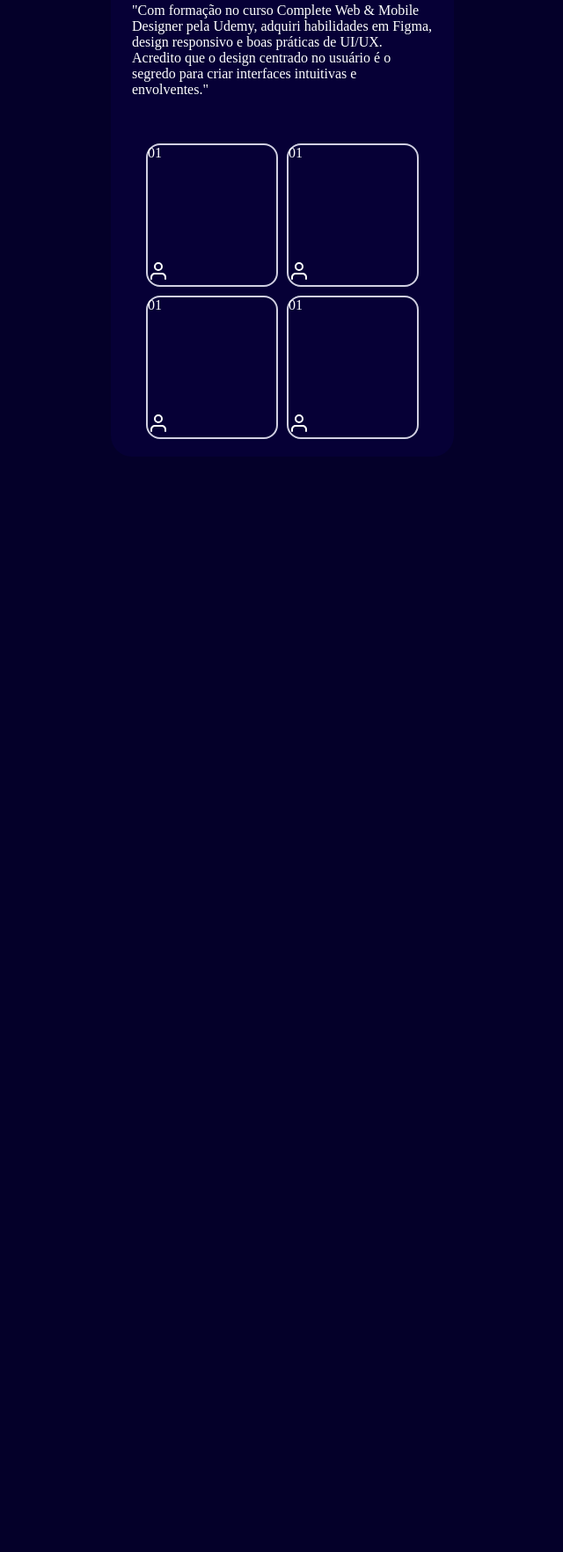
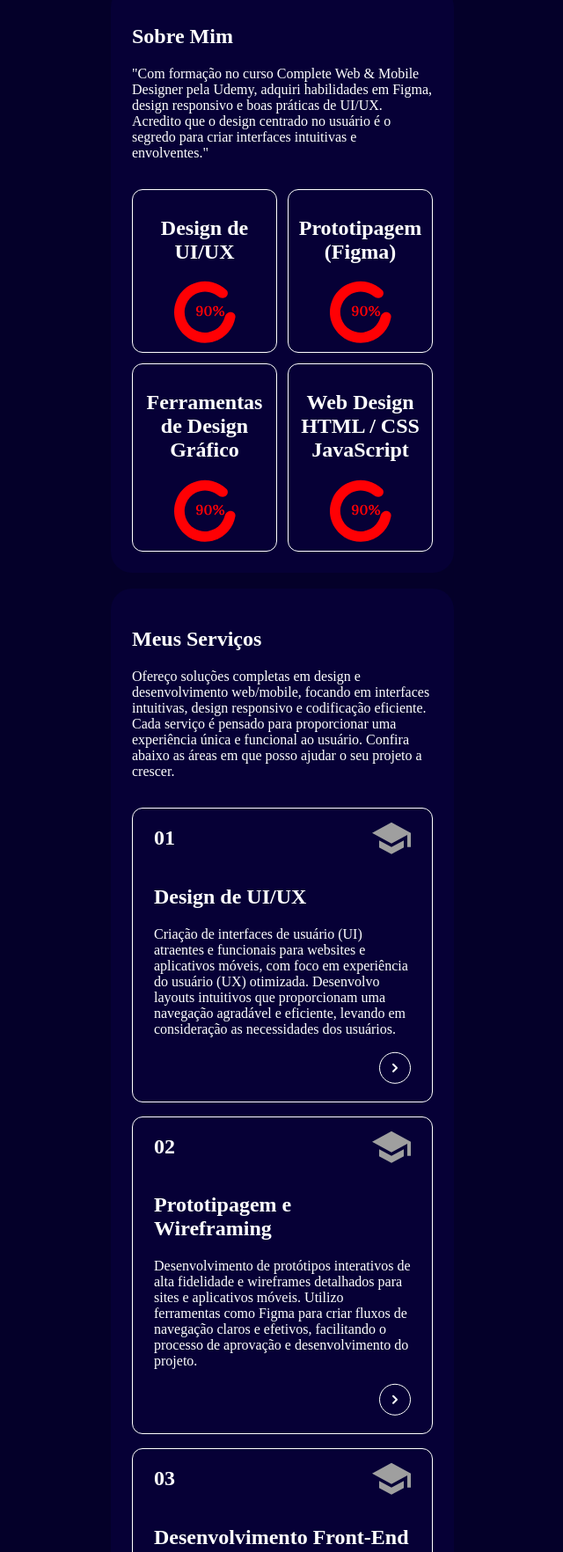
Before and after one commit to meugomes/home, a plain HTML site: page index.html in a window 1280 px wide. Shown: the part 793-2557 px from the top of the page at 88% size, without its empty margins (319-959 px from the left). Before the commit the page ends 1312 px from the top, so only its background shows below. Drawn offline with Linux system fonts and the light colour scheme.

Commit message:
Atualização

```diff
--- a/index.html
+++ b/index.html
@@ -47,28 +47,121 @@
         </div>
         <div id="quadro">
             <div id="_00">
-                <div>01</div>
-                <div><img src="imagens/user.svg" alt=""></div>
+                <h1>Design de UI/UX</h1>
+                <img src="imagens/h90.svg" alt="">
             </div>
             <div id="_00">
-                <div>01</div>
-                <div><img src="imagens/user.svg" alt=""></div>
+                <h1>Prototipagem (Figma)</h1>
+                <img src="imagens/h90.svg" alt="">
             </div>
             <div id="_00">
-                <div>01</div>
-                <div><img src="imagens/user.svg" alt=""></div>
+                <h1>Ferramentas de Design Gráfico</h1>
+                <img src="imagens/h90.svg" alt="">
             </div>
             <div id="_00">
-                <div>01</div>
-                <div><img src="imagens/user.svg" alt=""></div>
+                <h1> Web Design HTML / CSS JavaScript</h1>
+                <img src="imagens/h90.svg" alt="">
             </div>
+
         </div>
     </section>
-    <section class="skills">
-    </div>
+    <br>
+    <section class="service">
+        <div>
+            <h1>Meus Serviços</h1>
+        <p>
+            Ofereço soluções completas em design e desenvolvimento web/mobile, focando em interfaces intuitivas, design responsivo e codificação eficiente. Cada serviço é pensado para proporcionar uma experiência única e funcional ao usuário. Confira abaixo as áreas em que posso ajudar o seu projeto a crescer.
+         </p>
+        </div>
+
+        <div id="service">
+
+            <div id="icone_service">
+                <h1>01</h1>
+                <img src="imagens/serv.svg" alt="">
+            </div>
+            <div>
+                <h1>Design de UI/UX</h1>
+            <div id="txt_service">
+                <p>Criação de interfaces de usuário (UI) atraentes e funcionais para websites e aplicativos móveis, com foco em experiência do usuário (UX) otimizada. Desenvolvo layouts intuitivos que proporcionam uma navegação agradável e eficiente, levando em consideração as necessidades dos usuários.</p>
+            </div>
+
+            </div>
+            <div id="ico_sevice">
+                <a href="#"><img src="imagens/Icon Button Container.svg" alt=""></a>
+            </div>
+
+         </div>
+
+         <div id="service">
+
+            <div id="icone_service">
+                <h1>02</h1>
+                <img src="imagens/serv.svg" alt="">
+            </div>
+            <div>
+                <h1>Prototipagem e Wireframing</h1>
+            <div id="txt_service">
+                <p>Desenvolvimento de protótipos interativos de alta fidelidade e wireframes detalhados para sites e aplicativos móveis. Utilizo ferramentas como Figma para criar fluxos de navegação claros e efetivos, facilitando o processo de aprovação e desenvolvimento do projeto.</p>
+            </div>
+
+            </div>
+            <div id="ico_sevice">
+                <a href="#"><img src="imagens/Icon Button Container.svg" alt=""></a>
+            </div>
+
+         </div>
+
+         <div id="service">
+
+            <div id="icone_service">
+                <h1>03</h1>
+                <img src="imagens/serv.svg" alt="">
+            </div>
+            <div>
+                <h1>Desenvolvimento Front-End</h1>
+            <div id="txt_service">
+                <p>Codificação de páginas web utilizando HTML, CSS, e JavaScript para criar websites totalmente funcionais, dinâmicos e com boa performance. Capaz de implementar funcionalidades interativas e animações suaves que enriquecem a experiência do usuário.</p>
+            </div>
+
+            </div>
+            <div id="ico_sevice">
+                <a href="#"><img src="imagens/Icon Button Container.svg" alt=""></a>
+            </div>
+
+         </div>
+         <div id="service">
+
+            <div id="icone_service">
+                <h1>04</h1>
+                <img src="imagens/serv.svg" alt="">
+            </div>
+            <div>
+                <h1>Design de Identidade Visual</h1>
+            <div id="txt_service">
+                <p>Desenvolvimento de identidade visual e criação de logotipos e sistemas de design completos. Isso inclui a criação de paletas de cores, tipografia personalizada e design de elementos gráficos que representem a personalidade da marca de forma coesa.</p>
+            </div>
+
+            </div>
+            <div id="ico_sevice">
+                <a href="#"><img src="imagens/Icon Button Container.svg" alt=""></a>
+            </div>
+
+         </div>
     </section>
+    <br>
     <section class="portifolio">
 
+        <div id="service">
+
+            <div>
+                <h1>Design de Identidade Visual</h1>
+            </div>
+            <div id="ico_sevice">
+                <a href="#"><img src="imagens/Icon Button Container.svg" alt=""></a>
+            </div>
+
+         </div>
     </section>
 
     <footer></footer>
--- a/style.css
+++ b/style.css
@@ -32,12 +32,11 @@ align-items: flex-start;
 }
 
 section {
-    display: flex;
-    flex-direction: column;
+    display: grid;
+    grid-template-columns: 100%;
     align-items: center;
-    flex-wrap: wrap;
-    padding-right: 24px;
-    padding-left: 24px;
+    justify-content: center;
+    padding: 24px;
     border-radius: 24px;
     background: #060036;
     min-width: 300px;
@@ -60,13 +59,14 @@ section {
     color: red;
 }
 .home button{
-    height: 48px;
+     height: 48px;
 padding: 0px 16px;
 border-radius: 6px;
 border: 2px solid #F4F1F1;
 background: #040029;
 color: white;
 width: 200px;
+
 
 }
 
@@ -76,25 +76,45 @@ width: 200px;
 }
 
 #quadro {
-    display: flex;
-  flex-direction: row;
-  flex-wrap: wrap;
-  align-items: center;
- justify-content: center;
-  gap: 10px;
-  margin: 0 auto;
-  padding: 20px 10px;
+    display: grid;
+    grid-template-columns: 1fr 1fr;
+    gap:12px;
 }
 
-#quadro #_00{
-    width: 150px;
-  height: 163px;
-  object-fit: cover;
-  border-radius: 16px;
-    border: 2px solid #D1D0E2;
+#_00 {
+    display: grid;
+    justify-content: space-between;
+    border:solid 1px;
+    border-radius: 12px;
+    justify-items:center ;
+    text-align: center;
+    padding: 10px;
+}
+
+#service {
     display: flex;
-flex-direction: column;
-justify-content: space-between;
-align-items: flex-start;
-align-self: stretch;
+    flex-direction: column;
+    justify-content: space-between;
+    border:solid 1px;
+    border-radius: 12px;
+    padding: 0px 24px 16px 24px;
+
 }
+
+#icone_service {
+    display: flex;
+    justify-content: space-between;
+    align-items: center;
+    align-self: stretch;
+
+}
+
+#ico_sevice {
+    display: flex;
+    flex-direction: column;
+    justify-content: center;
+    align-items: flex-end;
+    gap: 10px;
+    align-self: stretch;
+
+}
```
